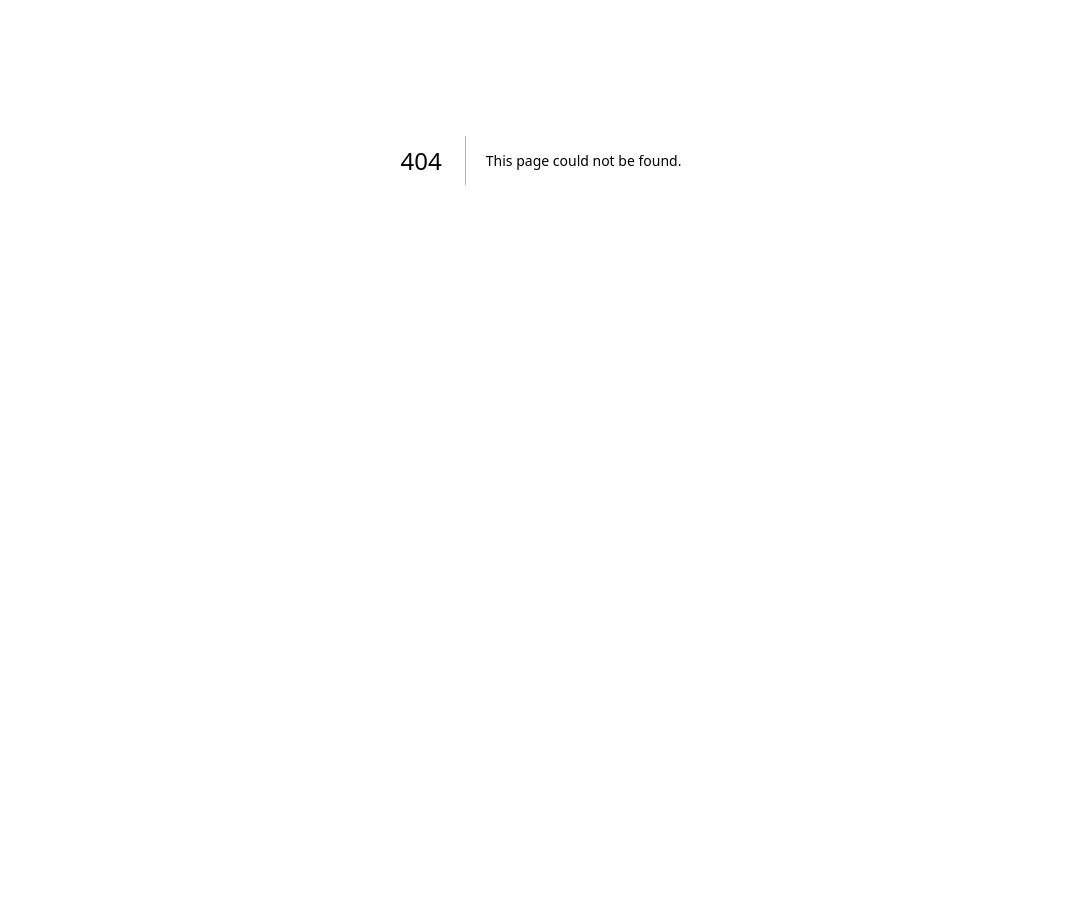
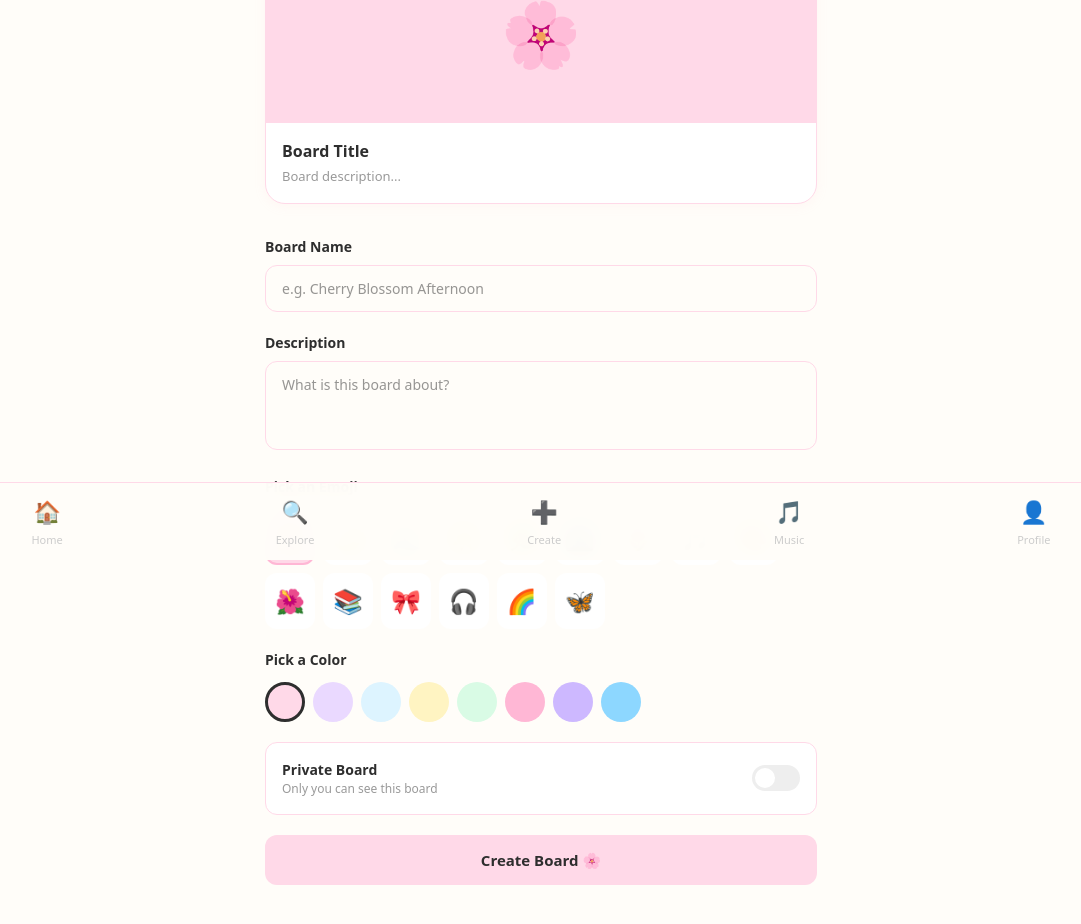
Before and after one commit to ShifatunMohsinAbisha/palette, a Next.js app in the folder frontend/: page /create in a window 1280 px wide. Before the commit this address had no page. Shown: the part 240-1164 px from the top of the page, without its empty margins (99-1180 px from the left). Before the commit the page ends 800 px from the top, so only its background shows below. Built offline with nearby package versions, Linux system fonts and the light colour scheme.

Commit message:
feat: create board page

```diff
--- /dev/null
+++ b/frontend/app/create/page.tsx
@@ -0,0 +1,134 @@
+"use client";
+
+import { useState } from "react";
+import Link from "next/link";
+
+const emojis = ["🌸", "🌙", "🌊", "☀️", "🌿", "🏙️", "🌷", "🎵", "🎨", "🌺", "📚", "🎀", "🎧", "🌈", "🦋"];
+const colors = ["#FFD9E8", "#EAD9FF", "#DDF4FF", "#FFF4C2", "#D9FBE5", "#FFB7D5", "#CDB8FF", "#8DD7FF"];
+
+export default function CreateBoard() {
+  const [title, setTitle] = useState("");
+  const [description, setDescription] = useState("");
+  const [selectedColor, setSelectedColor] = useState("#FFD9E8");
+  const [selectedEmoji, setSelectedEmoji] = useState("🌸");
+  const [isPrivate, setIsPrivate] = useState(false);
+
+  return (
+    <div style={{ minHeight: "100vh", backgroundColor: "#FFFDF9", fontFamily: "system-ui, sans-serif" }}>
+
+      <header style={{ backgroundColor: "rgba(255,253,249,0.95)", backdropFilter: "blur(12px)", borderBottom: "1px solid #FFD9E8", position: "sticky", top: 0, zIndex: 50 }}>
+        <div style={{ maxWidth: "1400px", margin: "0 auto", padding: "12px 24px", display: "flex", alignItems: "center", justifyContent: "space-between" }}>
+          <h1 style={{ fontSize: "22px", fontWeight: "700", color: "#FFB7D5" }}>🎨 Palette</h1>
+          <div style={{ width: "36px", height: "36px", borderRadius: "50%", backgroundColor: "#FFB7D5", display: "flex", alignItems: "center", justifyContent: "center", color: "white", fontWeight: "700", fontSize: "14px" }}>A</div>
+        </div>
+      </header>
+
+      <main style={{ maxWidth: "600px", margin: "0 auto", padding: "24px 24px 100px 24px" }}>
+
+        <h2 style={{ fontSize: "24px", fontWeight: "600", marginBottom: "8px" }}>Create Board 🌸</h2>
+        <p style={{ fontSize: "14px", color: "#999", marginBottom: "32px" }}>Make something beautiful</p>
+
+        {/* Preview */}
+        <div style={{ borderRadius: "20px", overflow: "hidden", backgroundColor: "white", border: "1px solid #FFD9E8", marginBottom: "32px", boxShadow: "0 2px 12px rgba(255,182,193,0.1)" }}>
+          <div style={{ backgroundColor: selectedColor, height: "180px", display: "flex", alignItems: "center", justifyContent: "center", fontSize: "64px" }}>
+            {selectedEmoji}
+          </div>
+          <div style={{ padding: "16px" }}>
+            <h3 style={{ fontSize: "16px", fontWeight: "600" }}>{title || "Board Title"}</h3>
+            <p style={{ fontSize: "13px", color: "#999", marginTop: "4px" }}>{description || "Board description..."}</p>
+          </div>
+        </div>
+
+        {/* Form */}
+        <div style={{ display: "flex", flexDirection: "column", gap: "20px" }}>
+
+          <div>
+            <label style={{ fontSize: "14px", fontWeight: "600", marginBottom: "8px", display: "block" }}>Board Name</label>
+            <input
+              type="text"
+              placeholder="e.g. Cherry Blossom Afternoon"
+              value={title}
+              onChange={(e) => setTitle(e.target.value)}
+              style={{ width: "100%", padding: "12px 16px", borderRadius: "12px", border: "1px solid #FFD9E8", backgroundColor: "#FFFDF9", fontSize: "14px", outline: "none", boxSizing: "border-box" }}
+            />
+          </div>
+
+          <div>
+            <label style={{ fontSize: "14px", fontWeight: "600", marginBottom: "8px", display: "block" }}>Description</label>
+            <textarea
+              placeholder="What is this board about?"
+              value={description}
+              onChange={(e) => setDescription(e.target.value)}
+              rows={3}
+              style={{ width: "100%", padding: "12px 16px", borderRadius: "12px", border: "1px solid #FFD9E8", backgroundColor: "#FFFDF9", fontSize: "14px", outline: "none", resize: "none", boxSizing: "border-box" }}
+            />
+          </div>
+
+          <div>
+            <label style={{ fontSize: "14px", fontWeight: "600", marginBottom: "12px", display: "block" }}>Pick an Emoji</label>
+            <div style={{ display: "flex", flexWrap: "wrap", gap: "8px" }}>
+              {emojis.map(emoji => (
+                <button
+                  key={emoji}
+                  onClick={() => setSelectedEmoji(emoji)}
+                  style={{ fontSize: "24px", padding: "8px", borderRadius: "12px", border: `2px solid ${selectedEmoji === emoji ? "#FFB7D5" : "transparent"}`, backgroundColor: selectedEmoji === emoji ? "#FFD9E8" : "white", cursor: "pointer" }}
+                >
+                  {emoji}
+                </button>
+              ))}
+            </div>
+          </div>
+
+          <div>
+            <label style={{ fontSize: "14px", fontWeight: "600", marginBottom: "12px", display: "block" }}>Pick a Color</label>
+            <div style={{ display: "flex", gap: "8px", flexWrap: "wrap" }}>
+              {colors.map(color => (
+                <button
+                  key={color}
+                  onClick={() => setSelectedColor(color)}
+                  style={{ width: "40px", height: "40px", borderRadius: "50%", backgroundColor: color, border: `3px solid ${selectedColor === color ? "#2E2E2E" : "transparent"}`, cursor: "pointer" }}
+                />
+              ))}
+            </div>
+          </div>
+
+          <div style={{ display: "flex", alignItems: "center", justifyContent: "space-between", padding: "16px", borderRadius: "12px", backgroundColor: "white", border: "1px solid #FFD9E8" }}>
+            <div>
+              <p style={{ fontSize: "14px", fontWeight: "600" }}>Private Board</p>
+              <p style={{ fontSize: "12px", color: "#999" }}>Only you can see this board</p>
+            </div>
+            <button
+              onClick={() => setIsPrivate(!isPrivate)}
+              style={{ width: "48px", height: "26px", borderRadius: "999px", backgroundColor: isPrivate ? "#FFB7D5" : "#eee", border: "none", cursor: "pointer", position: "relative" }}
+            >
+              <div style={{ width: "20px", height: "20px", borderRadius: "50%", backgroundColor: "white", position: "absolute", top: "3px", left: isPrivate ? "25px" : "3px", transition: "left 0.2s" }} />
+            </button>
+          </div>
+
+          <button
+            style={{ width: "100%", padding: "14px", borderRadius: "12px", backgroundColor: "#FFD9E8", color: "#2E2E2E", fontSize: "15px", fontWeight: "600", border: "none", cursor: "pointer" }}
+          >
+            Create Board 🌸
+          </button>
+        </div>
+      </main>
+
+      <nav style={{ position: "fixed", bottom: 0, left: 0, right: 0, backgroundColor: "rgba(255,253,249,0.97)", backdropFilter: "blur(12px)", borderTop: "1px solid #FFD9E8", zIndex: 50 }}>
+        <div style={{ maxWidth: "1400px", margin: "0 auto", padding: "12px 24px", display: "flex", justifyContent: "space-around", alignItems: "center" }}>
+          {[
+            { icon: "🏠", label: "Home", href: "/" },
+            { icon: "🔍", label: "Explore", href: "/explore" },
+            { icon: "➕", label: "Create", href: "/create" },
+            { icon: "🎵", label: "Music", href: "/music" },
+            { icon: "👤", label: "Profile", href: "/profile" },
+          ].map(item => (
+            <Link key={item.label} href={item.href} style={{ display: "flex", flexDirection: "column", alignItems: "center", gap: "4px", textDecoration: "none" }}>
+              <span style={{ fontSize: "22px" }}>{item.icon}</span>
+              <span style={{ fontSize: "11px", color: "#ccc" }}>{item.label}</span>
+            </Link>
+          ))}
+        </div>
+      </nav>
+    </div>
+  );
+}
```
